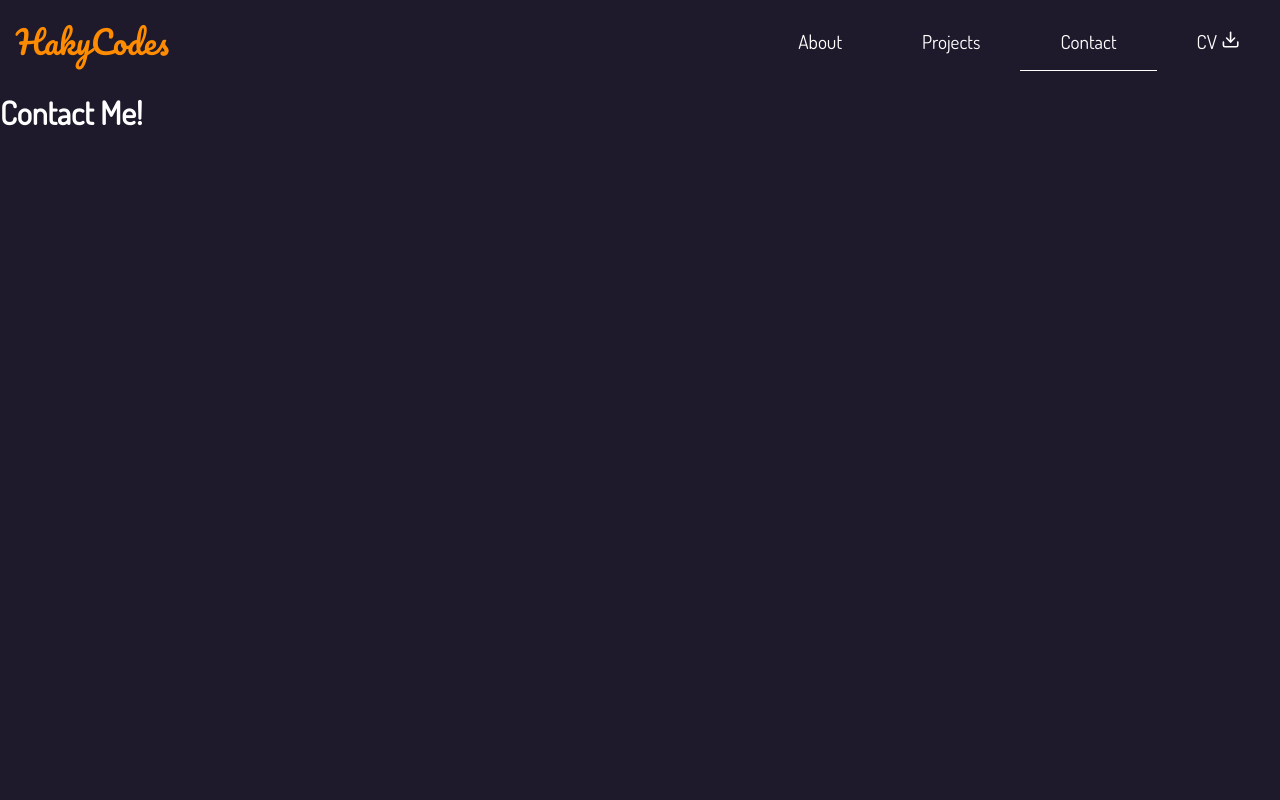
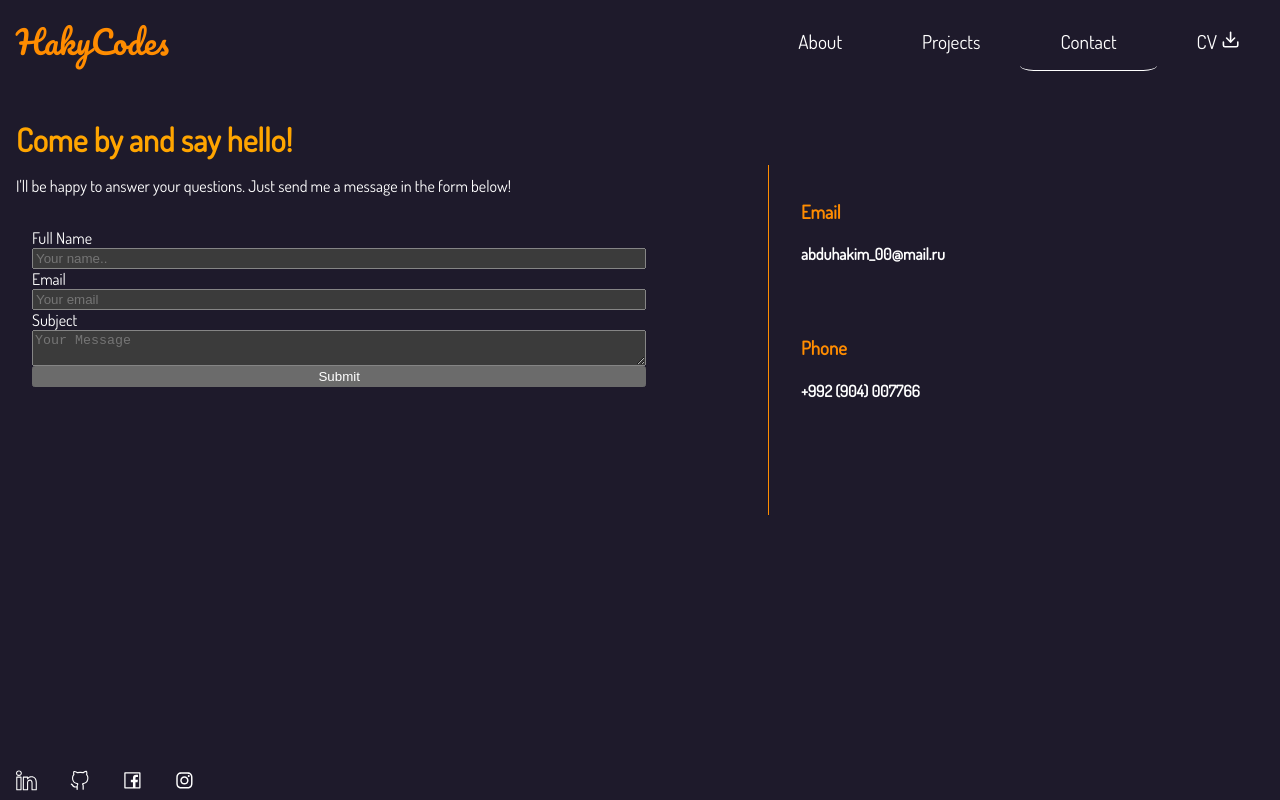
Before and after one commit to abduhakim00/portfolio, a Next.js app: page /contact in a window 1280 px wide. Built offline with nearby package versions, Linux system fonts and the light colour scheme.

Commit message:
started contact page form

```diff
--- a/pages/_app.js
+++ b/pages/_app.js
@@ -3,6 +3,10 @@ import Navbar from "../components/navbar";
 import React from "react";
 import Head from "next/head";
 import { useRouter } from "next/router";
+import styles from "../styles/index.module.css";
+import { SlSocialLinkedin } from "react-icons/sl";
+import { VscGithubAlt } from "react-icons/vsc";
+import { AiOutlineInstagram, AiOutlineFacebook } from "react-icons/ai";
 
 function MyApp({ Component, pageProps }) {
   const router = useRouter();
@@ -27,6 +31,36 @@ function MyApp({ Component, pageProps }) {
       </Head>
       <Navbar active={router.pathname}></Navbar>
       <Component {...pageProps} />
+      <footer className={styles.footer}>
+        <a
+          className={styles.link}
+          href="https://www.linkedin.com/in/abduhakim-abdusamatov-805b14206/"
+          target="_blank"
+        >
+          <SlSocialLinkedin />
+        </a>
+        <a
+          className={styles.link}
+          target="_blank"
+          href="https://github.com/abduhakim00"
+        >
+          <VscGithubAlt />
+        </a>
+        <a
+          className={styles.link}
+          target="_blank"
+          href="https://www.facebook.com/hakim.abdusamadov/"
+        >
+          <AiOutlineFacebook />
+        </a>
+        <a
+          className={styles.link}
+          target="_blank"
+          href="https://www.instagram.com/haky.michi/"
+        >
+          <AiOutlineInstagram />
+        </a>
+      </footer>
     </React.Fragment>
   );
 }
--- a/pages/contact.js
+++ b/pages/contact.js
@@ -1,6 +1,60 @@
-function Contacts(){
-    return (
-        <h1> Contact Me!</h1>
-        )
+import React from "react";
+import styles from "../styles/contact.module.css";
+
+function Contacts() {
+  return (
+    <React.Fragment>
+      <main className={styles.main}>
+        <div className={styles.contact}>
+          <h1 className={styles.h1}>Come by and say hello!</h1>
+          <p className={styles.p}>
+            I'll be happy to answer your questions. Just send me a message in
+            the form below!
+          </p>
+          <div className={styles.formdiv}>
+            <form className={styles.form}>
+              <label for="fname">Full Name</label>
+              <input
+                type="text"
+                id="fname"
+                name="firstname"
+                placeholder="Your name.."
+              />
+
+              <label for="email">Email</label>
+              <input
+                type="email"
+                id="email"
+                name="lastname"
+                placeholder="Your email"
+              />
+              <label for="subject">Subject</label>
+              <textarea
+                id="subject"
+                name="subject"
+                placeholder="Your Message"
+              ></textarea>
+
+              <input type="submit" value="Submit"></input>
+            </form>
+          </div>
+        </div>
+        <div className={styles.contactLinks}>
+          <div className={styles.email}>
+            <h3 className={styles.h3}>Email</h3>
+            <h4>
+              <a href="mailto: abduhakim_00@mail.ru">abduhakim_00@mail.ru</a>
+            </h4>
+          </div>
+          <div className={styles.email}>
+            <h3 className={styles.h3}>Phone</h3>
+            <h4>
+              <a href="tell: 992-904-00-77-66">+992 (904) 007766</a>
+            </h4>
+          </div>
+        </div>
+      </main>
+    </React.Fragment>
+  );
 }
-export default Contacts
+export default Contacts;
--- /dev/null
+++ b/styles/contact.module.css
@@ -0,0 +1,39 @@
+.main {
+  display: flex;
+  margin-top: 2rem;
+  align-items: center;
+}
+.contact {
+  width: 60%;
+}
+.contactLinks {
+  border-left: solid 1px darkorange;
+  width: 40%;
+  height: 350px;
+  display: flex;
+  flex-direction: column;
+}
+.h1 {
+  margin: 1rem;
+  color: orange;
+}
+.p {
+  margin: 1rem;
+}
+.formdiv {
+  height: 350px;
+  width: 100%;
+}
+.form {
+  width: 80%;
+  height: 80%;
+  display: flex;
+  flex-direction: column;
+  margin: 2rem;
+}
+.email {
+  margin: 1rem 2rem;
+}
+.h3 {
+  color: darkorange;
+}
--- a/styles/navbar.module.css
+++ b/styles/navbar.module.css
@@ -17,6 +17,7 @@
   padding: 1rem;
   top: 0px;
   transition: all 0.2s ease-out;
+  border-radius: 10%;
 }
 .link {
   padding: 1rem 1.5rem;
```
Also changed, not shown: pages/index.js (+1 -33 lines).
